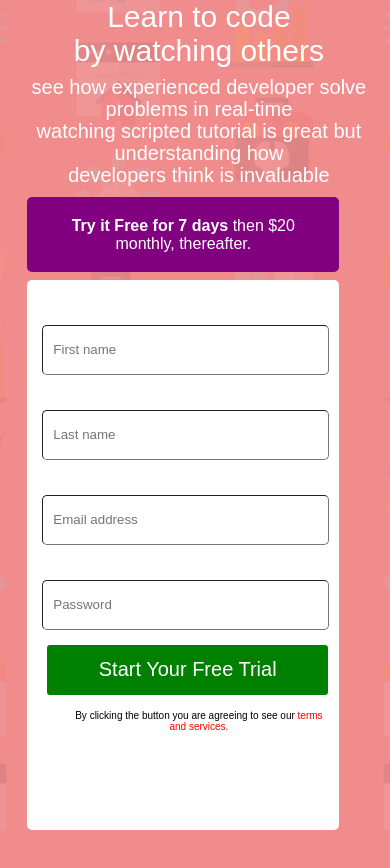
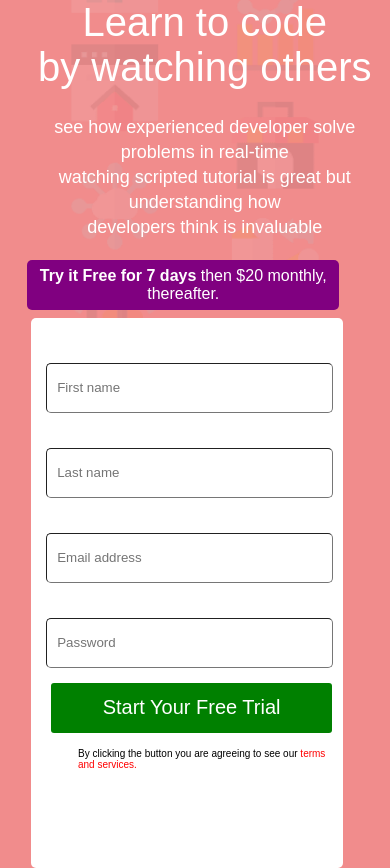
Before and after one commit to Adexzybee/Registration-Form, a plain HTML site: page index.html in a window 390 px wide. Before the commit the page ends 844 px from the top, so only its background shows below. Drawn offline with Linux system fonts and the light colour scheme.

Commit message:
third commit

```diff
--- a/style.css
+++ b/style.css
@@ -29,7 +29,7 @@ body
    flex-direction: column;
    flex-basis: 50%;
    justify-content: center;
-   padding-left: 11%;
+   padding-left: 5%;
 
 }
 #form-area-div
@@ -52,12 +52,8 @@ justify-content: center;
 border-radius: 5px;
 color: white;
 align-items: center;
+}
 
-}
-#try-it-text
-{
-
-}
 #form-body-div
 {
    display: flex;
@@ -123,75 +119,17 @@ button
    margin: 5%;
    margin-left: 15%;
 }
-@media screen and (max-width:600px){
+@media screen and (min-width:200px) and (max-width: 768px){
    #main-container-div{
        display: flex;
        flex-direction: column;
    }
-   #text-area-div
+   #try-it-free
 {
-   display: flex;
-   flex-direction: column;
-   padding-left: 2%;
-   text-align: center;
-   }
-   #text-head-div{
-   color: white;
-   font-size: 30px;
-   margin-bottom: 2%;
-   }
-#text-body-div{
-   color: white;
-   line-height: 22px;
-   margin-bottom: 3%;
-   font-size: 20px;
-}
-#form-body-div
-{
-   display: flex;
-   flex-direction: column;
-   width: 80%;
-   min-height: 550px;
-   background-color: white;
-   margin-left: 7%;
-}
-#try-it-free
-{
-display: flex;
-flex-direction: column;
-width: 80%;
-min-height: 50px;
-background-color: purple;
-margin-left: 7%;
-justify-content: center;
-border-radius: 5px;
-color: white;
-align-items: center;
-padding: 5%;
-text-align: center;
-
-}
-#terms
-{
-   font-size: x-small;
-   margin: 5%;
-   margin-left: 15%;
    text-align: center;
 }
+#text-area-div{
+   text-align: center;
+   margin-bottom: 5%;
 }
-@media screen and (max-width:800px){
- #try-it-free{
-display: flex;
-flex-direction: column;
-width: 80%;
-min-height: 50px;
-background-color: purple;
-margin-left: 7%;
-justify-content: center;
-border-radius: 5px;
-color: white;
-align-items: center;
-padding: 5%;
-text-align: center;
-   }
 }
```
